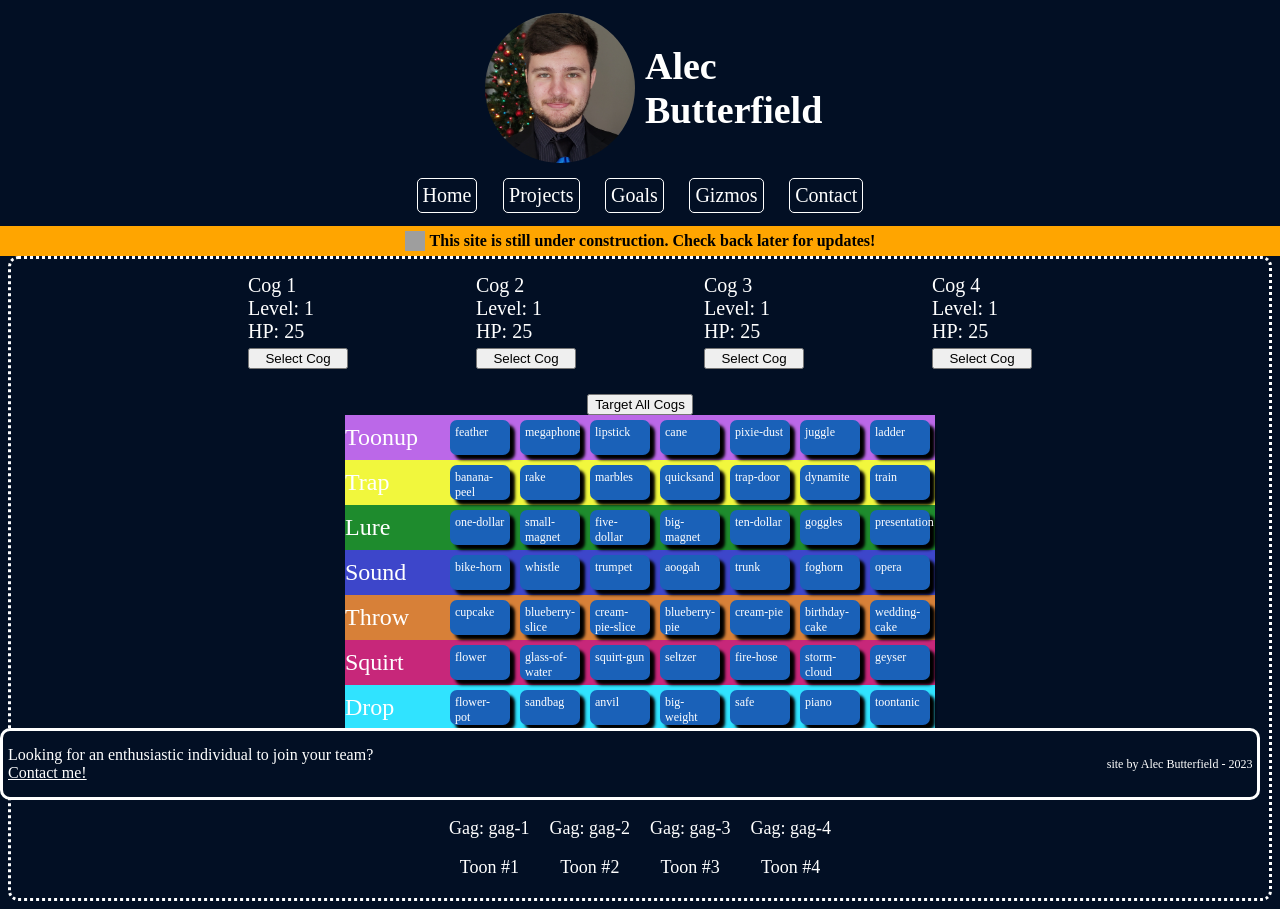
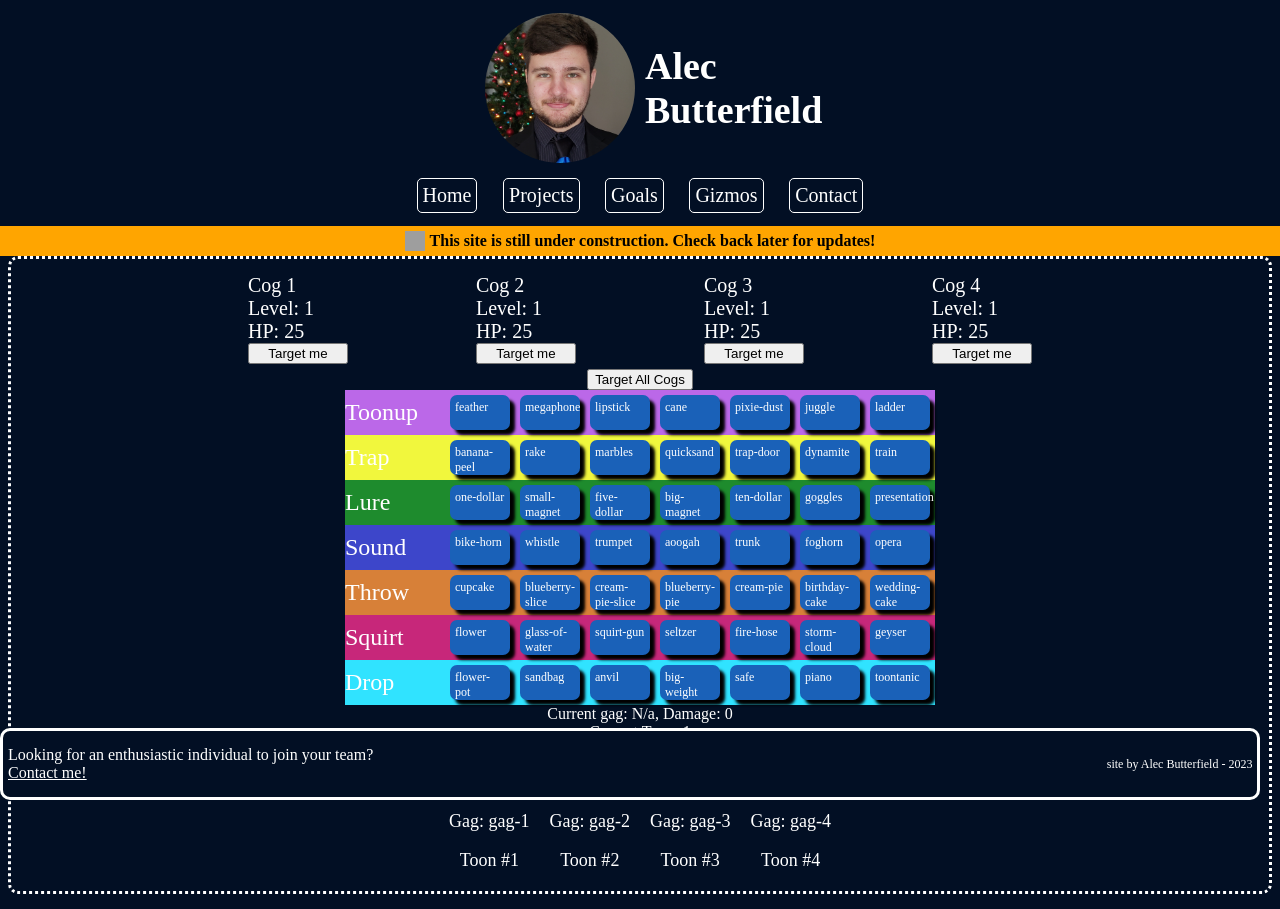
Before and after one commit to AB-Butterfield/alec-butterfield-personal-site, a React (Create React App) app: page /toontown in a window 1280 px wide. Built offline with nearby package versions, Linux system fonts and the light colour scheme; grey boxes are pictures that could not be loaded.

Commit message:
TTBS current gag now updating in state

```diff
--- a/src/appSlices/roundInfoSlice.js
+++ b/src/appSlices/roundInfoSlice.js
@@ -2,7 +2,12 @@ import {createSlice} from "@reduxjs/toolkit"
 
 const initialState = {
     value: 0,
-    currentSelectedGag: 'N/a',
+    currentSelectedGag: {
+        currentGagName: "N/a",
+        currentGagValue: 0,
+        boolCurrentGagTargetAll: false,
+        currentGagTrack: -1
+    },
     currentToonTurnId: 1
 }
 
@@ -11,7 +16,8 @@ export const roundInfoSlice = createSlice({
     initialState,
     reducers: {
         updateCurrentToonGag: (state, action) => {
-            console.log("roundInfoSlice action.payload: ", action.payload.currentToonTurnId)
+            state.currentSelectedGag = action.payload.gagToAddToState
+            console.log("roundInfoSlice action.payload: ", action.payload)
         },
         updateCurrentToonId: (state, action) => {
             let prevToonId = action.payload.currentToonId
--- a/src/components/ToontownSingleCog.js
+++ b/src/components/ToontownSingleCog.js
@@ -1,13 +1,22 @@
 import React from "react";
+import { useSelector, useDispatch } from "react-redux";
+import { updateCurrentToonId } from "../appSlices/roundInfoSlice";
 
 export default function ToontownSingleCog(props) {
     const {cogId, cogLevel, cogHP} = props.cog
-    // console.log("Cog props: ", props)
-
+    const dispatch = useDispatch()
+    const currentToonId = useSelector((state) => state.roundInfoReducer.currentToonTurnId)
+    // const currentSelectedGag = useSelector((state) =>)
 
     function handleSetTarget(e) {
+        console.log('Handle set target...')
         props.isCurrentTarget(cogId)
         props.lockInGag()
+    }
+
+    function handleClick(e) {
+        console.log('handling Cog Target Click...')
+        dispatch(updateCurrentToonId({currentToonId}))
     }
 
     return (
@@ -15,6 +24,7 @@ export default function ToontownSingleCog(props) {
             <div>Cog {cogId + 1}</div>
             <div>Level: {cogLevel}</div>
             <div>HP: {cogHP}</div>
+            <button onClick={handleClick}>Target me</button>
             {/* <button onClick={handleSetTarget}>Select Cog</button> */}
 
         </div>
--- a/src/components/ToontownSingleGag.js
+++ b/src/components/ToontownSingleGag.js
@@ -17,13 +17,20 @@ export default function ToontownSingleGag(props) {
     }
 
     function handleClick(e) {
+        const gagToAddToState = {
+            currentGagName: gagName,
+            currentGagValue: gagValue,
+            boolCurrentGagTaretAll: gagTarget === "all" ? true : false,
+            currentGagTrack: "Track function not yet added"
+        }
         // props.isTrackSelected(gagTrack.toLowerCase())
         // props.isGagSelected(e.target.dataset.gagname)
         // props.isGagValue(e.target.dataset.gagvalue)
         // props.isCurrentTarget(e.target.dataset.gagtarget)
-        dispatch(toonSelectGag({gagName, gagValue, gagTarget, gagTrack, currentToonTurnId: roundData.currentToonTurnId}))
-        dispatch(updateCurrentToonGag({gagName, currentToonTurnId: roundData.currentToonTurnId}))
-        // console.log(e.target.dataset)
+        console.log('Gag clicked')
+        dispatch(updateCurrentToonGag({gagToAddToState}))
+        // dispatch(toonSelectGag({gagName, gagValue, gagTarget, gagTrack, currentToonTurnId: roundData.currentToonTurnId}))
+        // dispatch(updateCurrentToonGag({gagName, currentToonTurnId: roundData.currentToonTurnId}))
     }
 
     return (
--- a/src/pages/ToontownPage.js
+++ b/src/pages/ToontownPage.js
@@ -12,6 +12,7 @@ export default function ToontownPage() {
     const dispatch = useDispatch()
     const toon = useSelector((state) => state.toonReducer.toons.toon1.currentHp)
     const currentToonId = useSelector((state) => state.roundInfoReducer.currentToonTurnId)
+    const currentGagInState = useSelector((state) => state.roundInfoReducer.currentSelectedGag)
 
     //From old Toontown
     const [currentGag, setCurrentGag] = useState("")
@@ -115,7 +116,7 @@ export default function ToontownPage() {
                 lockInGag = {() => {setCurrentRoundToonGags((prevData) => {
                     // prevData[currentToon].gagName = currentGag
                     // prevData[currentToon].gagValue = currentValue
-                    // prevData[currentToon].cogTarget = currentTarget
+                    // prevData[curren  tToon].cogTarget = currentTarget
                     // prevData[currentToon].gagTrack = currentTrack
                 })
             }}
@@ -154,7 +155,7 @@ export default function ToontownPage() {
     }
 
     function handlePassTurn() {
-        dispatch(updateCurrentToonId({currentToonId}))
+        // dispatch(updateCurrentToonId({currentToonId}))
     }
 
     function dontHandlePassTurn() {
@@ -495,16 +496,17 @@ export default function ToontownPage() {
             <div className="gizmos-toontown-cog-container">
                 {toontownCogs}
             </div>
-            <div className="gizmos-toontown-cog-lock-in">
+            {/* <div className="gizmos-toontown-cog-lock-in">
                 {cogLockInButtons}
-            </div>
+            </div> */}
             <button onClick={handleSelectAll}> Target All Cogs</button>
             <div className="gizmos-all-gags-container">
                 <div>
                 {toontownGags}
                 </div>
             </div>
-            Current Toon: {currentToonId}
+            <div>Current gag: {currentGagInState.currentGagName}, Damage: {currentGagInState.currentGagValue}</div>
+            <div>Current Toon: {currentToonId}</div>
             {/* <button onClick={handleGagLockIn}>Lock in Gag</button> */}
             <button onClick={handlePassTurn}>Pass turn</button>
             <button onClick={handleCheckGagRound}>Check Gag Round</button>
```
